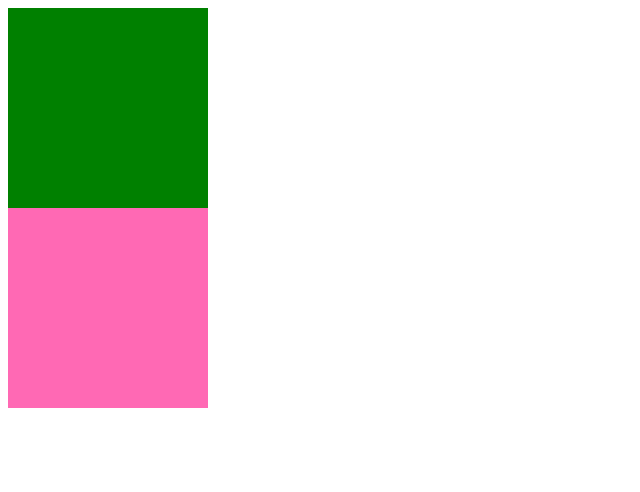
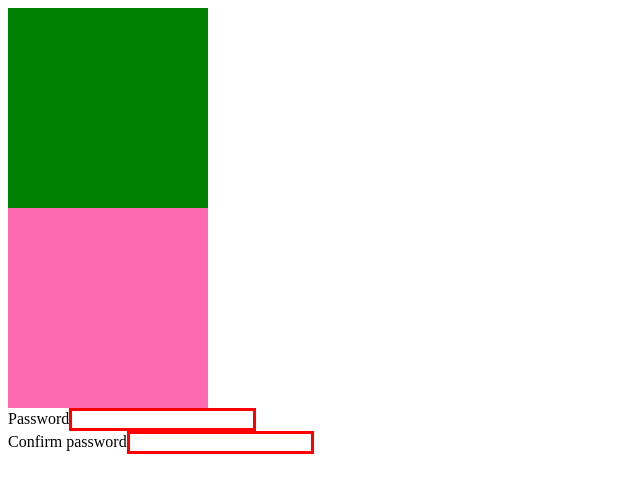
Before and after one commit to tomHall321/week-10, a React (Create React App) app: page / in a window 1280 px wide. Shown: the top 492 px of the page, without its empty margins (0-640 px from the left). Built offline with nearby package versions, Linux system fonts and the light colour scheme.

Commit message:
first attempt

```diff
--- a/src/App.js
+++ b/src/App.js
@@ -1,9 +1,12 @@
 import Squares from "./components/Squares.js";
+import Password from "./components/Password.js";
+import SignUp from "./components/SignUp.js";
 
 function App() {
   return (
     <>
       <Squares colour="hotpink"/>
+      <SignUp/>
     </>
   );
 }
--- /dev/null
+++ b/src/components/Password.js
@@ -0,0 +1,13 @@
+const Password = (props) => (
+	<div>
+		<label>{props.label}</label>
+        <input
+            type="password"
+            value={props.value}
+            onChange={(e)=>{props.onChange(e, props.index)}}
+            style={{border: props.match ? null : '3px solid red',}}
+		/>
+	</div>
+);
+
+export default Password;
--- /dev/null
+++ b/src/components/SignUp.js
@@ -0,0 +1,72 @@
+import { Component } from 'react';
+import Password from "./Password";
+
+class SignUp extends Component {
+
+	constructor(props) {
+		super(props);
+		this.state = {
+			passwords: [
+				{password: ''},
+				{password: ''},
+			],
+			match: false,
+		}
+		this.update = this.update.bind(this);
+		this.validate = this.validate.bind(this);
+
+	}
+
+	update(e, index) {
+        const passwordObjectsArray = {...this.state.passwords};
+        //spread operator to obtain a list of password objects from the array
+        passwordObjectsArray[index].password = e.target.value;
+        //whichever password object is being update is the target
+        this.setState({passwords: passwordObjectsArray});
+        //updates it
+        this.validate();
+        //then calls validate method to check if they are the same
+
+	}
+
+	validate() {
+        //need both password object to be the same and also the length to be longer than or equal to 4
+		if(this.state.passwords[0].password === this.state.passwords[1].password && this.state.passwords[0].password.length >= 4 ) {
+			this.setState({match: true})
+		} else {
+			this.setState({match: false})
+		}
+	}
+
+  render() {
+  	return (
+  		<form>
+  			<Password
+                label="Password"
+                index={0}
+                //this is the 0 indexed object in the array started with this.state
+  				value={this.state.passwords[0].password}
+  				onChange={(e, index) => {
+	  					this.update(e, index);
+	  				}
+  				}
+  				match={this.state.match}
+  			/>
+  			<Password
+                label="Confirm password"
+                index={1}
+                //this is the 1 indexed object in the array started with this.state
+  				value={this.state.passwords[1].password}
+  				onChange={(e, index) => {
+	  					this.update(e, index);
+	  				}
+  				}
+  				match={this.state.match}
+  			/>
+  		</form>
+  	);
+  }
+}
+
+
+export default SignUp;
```
